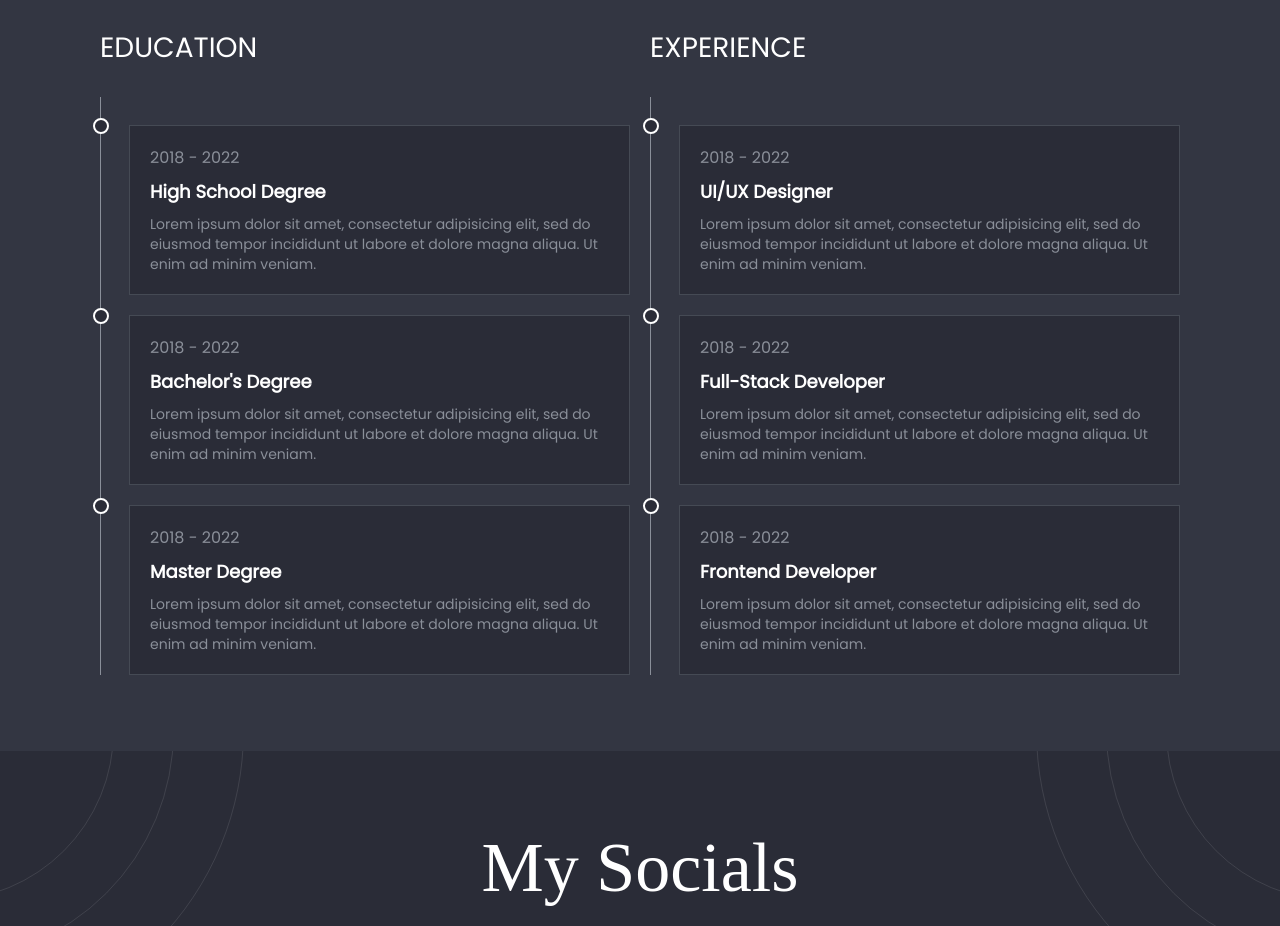
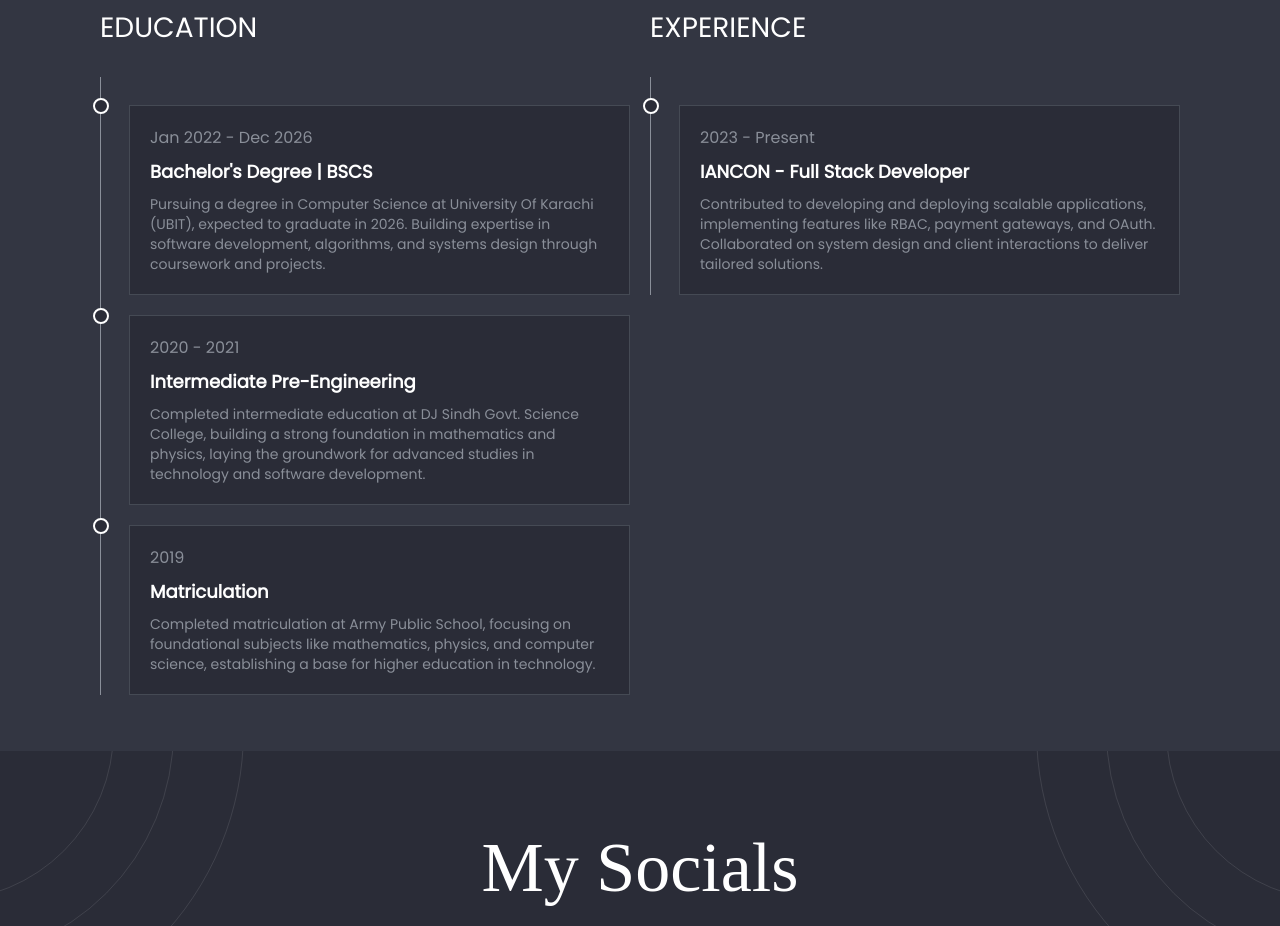
Before and after one commit to Yahya305/portfolio, a Next.js app: page /about-me in a window 1280 px wide. Shown: the part 1020-1946 px from the top of the page. Built offline with nearby package versions, Linux system fonts and the light colour scheme.

Commit message:
add(data): update the resume and about info

```diff
--- a/src/data/About.ts
+++ b/src/data/About.ts
@@ -1,41 +1,29 @@
 export const educationList = [
     {
-        duration: "2018 - 2022",
-        title: "High School Degree",
+        duration: "Jan 2022 - Dec 2026",
+        title: "Bachelor's Degree | BSCS",
         description:
-            "Lorem ipsum dolor sit amet, consectetur adipisicing elit, sed do eiusmod tempor incididunt ut labore et dolore magna aliqua. Ut enim ad minim veniam.",
+            "Pursuing a degree in Computer Science at University Of Karachi (UBIT), expected to graduate in 2026. Building expertise in software development, algorithms, and systems design through coursework and projects.",
     },
     {
-        duration: "2018 - 2022",
-        title: "Bachelor's Degree",
+        duration: "2020 - 2021",
+        title: "Intermediate Pre-Engineering",
         description:
-            "Lorem ipsum dolor sit amet, consectetur adipisicing elit, sed do eiusmod tempor incididunt ut labore et dolore magna aliqua. Ut enim ad minim veniam.",
+            "Completed intermediate education at DJ Sindh Govt. Science College, building a strong foundation in mathematics and physics, laying the groundwork for advanced studies in technology and software development.",
     },
     {
-        duration: "2018 - 2022",
-        title: "Master Degree",
+        duration: "2019",
+        title: "Matriculation",
         description:
-            "Lorem ipsum dolor sit amet, consectetur adipisicing elit, sed do eiusmod tempor incididunt ut labore et dolore magna aliqua. Ut enim ad minim veniam.",
+            "Completed matriculation at Army Public School, focusing on foundational subjects like mathematics, physics, and computer science, establishing a base for higher education in technology.",
     },
 ];
 
 export const experienceList = [
     {
-        duration: "2018 - 2022",
-        title: "UI/UX Designer",
+        duration: "2023 - Present",
+        title: "IANCON - Full Stack Developer",
         description:
-            "Lorem ipsum dolor sit amet, consectetur adipisicing elit, sed do eiusmod tempor incididunt ut labore et dolore magna aliqua. Ut enim ad minim veniam.",
-    },
-    {
-        duration: "2018 - 2022",
-        title: "Full-Stack Developer",
-        description:
-            "Lorem ipsum dolor sit amet, consectetur adipisicing elit, sed do eiusmod tempor incididunt ut labore et dolore magna aliqua. Ut enim ad minim veniam.",
-    },
-    {
-        duration: "2018 - 2022",
-        title: "Frontend Developer",
-        description:
-            "Lorem ipsum dolor sit amet, consectetur adipisicing elit, sed do eiusmod tempor incididunt ut labore et dolore magna aliqua. Ut enim ad minim veniam.",
+            "Contributed to developing and deploying scalable applications, implementing features like RBAC, payment gateways, and OAuth. Collaborated on system design and client interactions to deliver tailored solutions.",
     },
 ];
```
Also changed, not shown: 1 other file (tests, documents, lock files or other folders).
